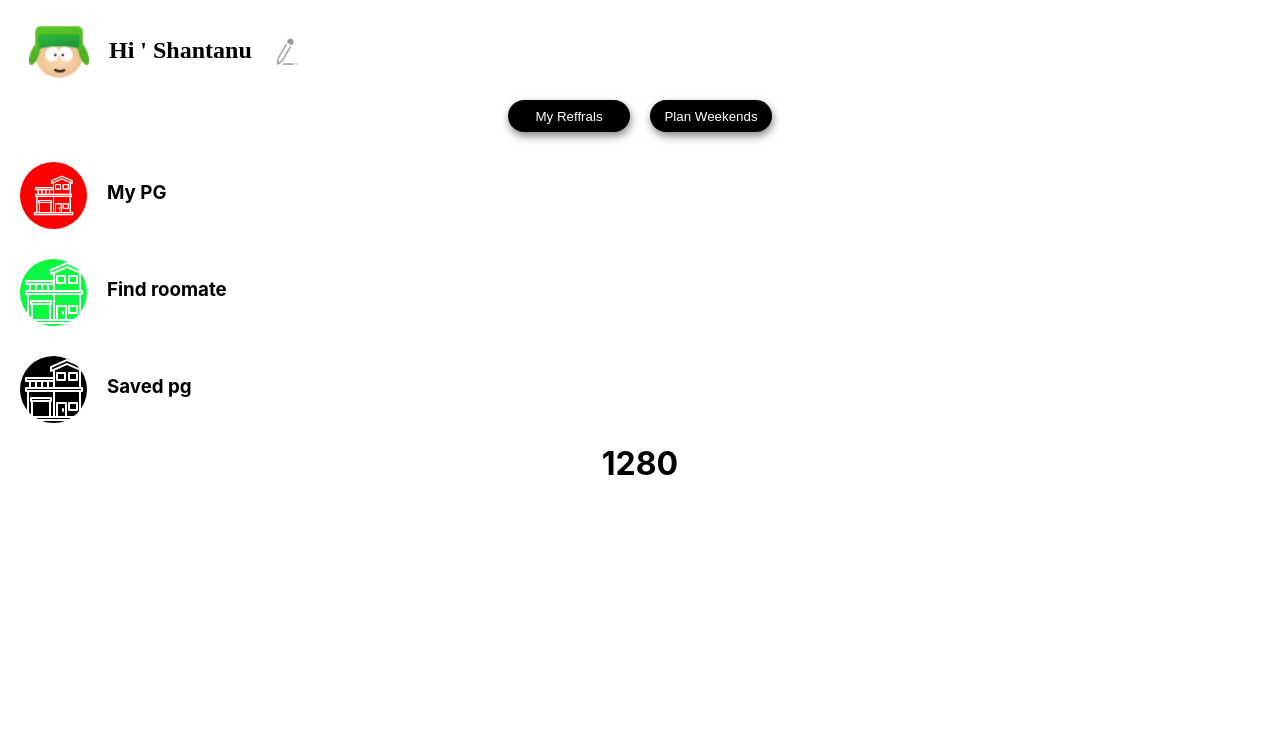
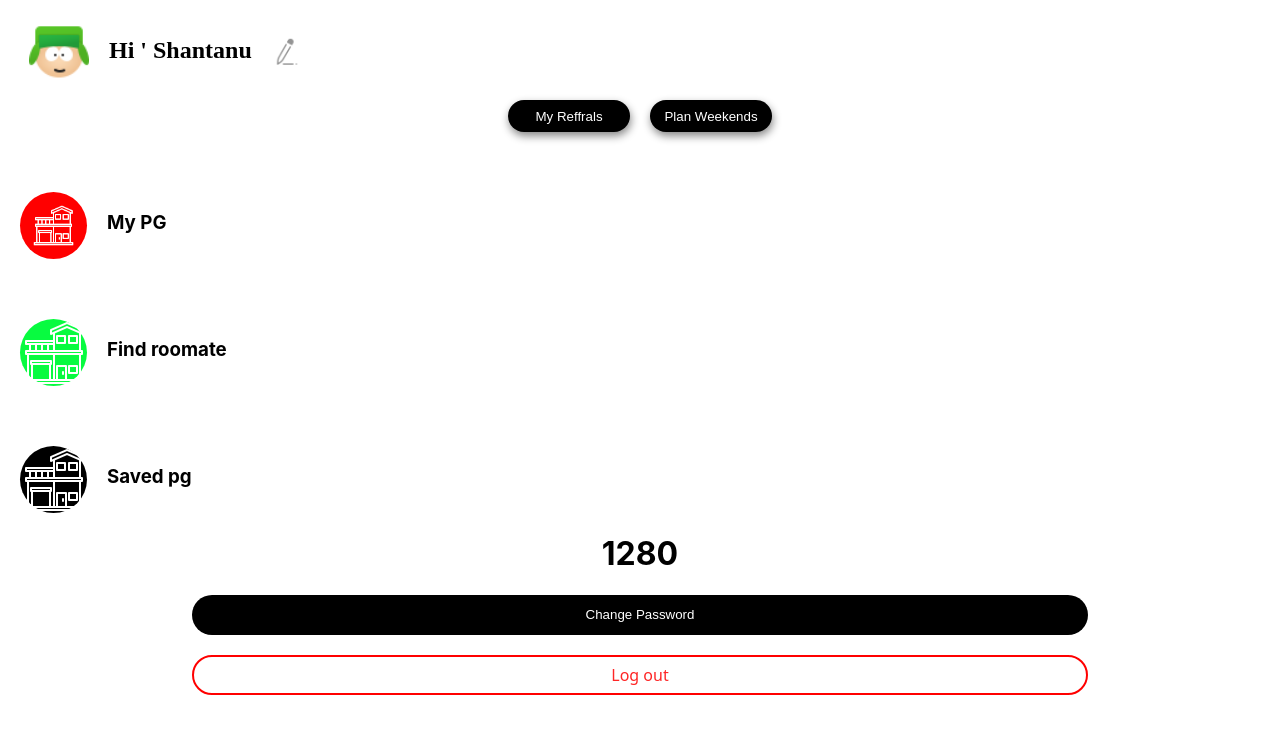
Before and after one commit to Shanpkt/appna_pg, a React (Create React App) app: page /Profile in a window 1280 px wide. Shown: the top 734 px of the page. Built offline with nearby package versions, Linux system fonts and the light colour scheme.

Commit message:
first commit

```diff
--- /dev/null
+++ b/src/components/footerprofile.css
@@ -0,0 +1,32 @@
+.footer_button{
+
+    display: flex;
+    align-items: center;
+    flex-direction: column;
+}
+
+.footer_button button{
+    width: 70%;
+    height: 40px;
+    border: none;
+    border-radius: 20px;
+
+}
+
+
+.footer_button :nth-child(1){
+    background-color: black;
+    color: white;
+
+}
+
+.footer_button :nth-child(2){
+    background-color: rgb(255, 255, 255);
+    color: rgb(254, 38, 38);
+    border: 2px solid red;
+    font-family: system-ui;
+    font-size: 16px;
+    font-weight: 500;
+    margin-top: 20px;
+
+}
--- /dev/null
+++ b/src/components/footerprofile.js
@@ -0,0 +1,14 @@
+
+import React from 'react'
+import "./footerprofile.css"
+
+function Footerprofile() {
+  return (
+    <div className='footer_button'>
+        <button>Change Password</button>
+        <button>Log out</button>
+    </div>
+  )
+}
+
+export default Footerprofile
--- a/src/components/profileHeader.css
+++ b/src/components/profileHeader.css
@@ -1,7 +1,7 @@
 .profile_header{
     /* border: 2px solid red; */
     height: 60px;
-    display: flex;
+    /* display: flex; */
     margin-left: 29px;
     margin-top: 20px;
 }
--- a/src/molecules/personalOption.css
+++ b/src/molecules/personalOption.css
@@ -2,7 +2,7 @@
     /* border: 2px solid red; */
     display: flex;
     /* justify-content: center; */
-    margin-top: 30px;
+    margin-top: 60px;
 
 
 }
--- a/src/molecules/profile.js
+++ b/src/molecules/profile.js
@@ -7,6 +7,7 @@ import back from "../images/back.png"
 import ProfileHeader from '../components/profileHeader'
 import OptionPlaner from '../components/optionPlaner'
 import PersonalOption from './personalOption'
+import Footerprofile from '../components/footerprofile'
 
 function Profile() {
 const [data,setdata]=useState()
@@ -30,6 +31,7 @@ useEffect(() => {
         <OptionPlaner/>
         <PersonalOption/>
         <h1>{data}</h1>
+        <Footerprofile/>
 
     </div>
   )
```
